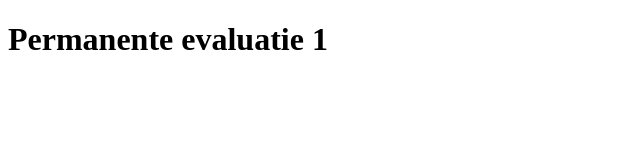
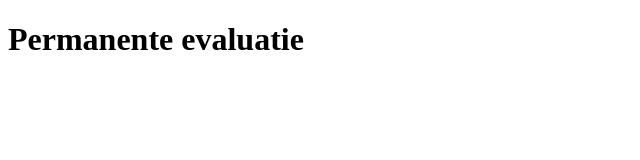
Before and after one commit to ZehraNaldemir/Permanente-evaluatie-web1, a plain HTML site: page index.html in a window 1280 px wide. Shown: the full height of the page, 0-640 px from the left. Drawn offline with Linux system fonts and the light colour scheme.

Commit message:
Update index.html

```diff
--- a/index.html
+++ b/index.html
@@ -9,7 +9,7 @@
 </head>
 
 <body>
-  <h1>Permanente evaluatie 1</h1>
+  <h1>Permanente evaluatie</h1>
 
 </body>
 
```
